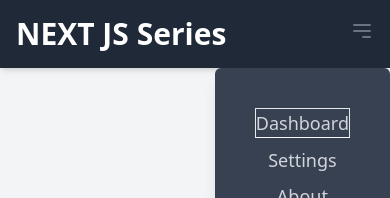
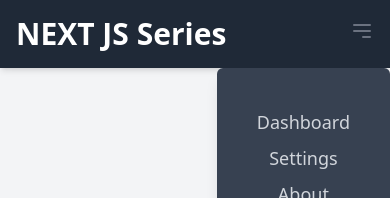
Before and after one commit to ROMANVIKI/nextjs_series, a Next.js app: page / in a window 390 px wide. Both pictures are taken after a click on the button 362 px from the left and 31 px from the top of the page. Shown: the top 198 px of the page. Built offline with nearby package versions, Linux system fonts and the light colour scheme.

Commit message:
rm borders in mob nav

```diff
--- a/app/components/Navbar.jsx
+++ b/app/components/Navbar.jsx
@@ -68,7 +68,7 @@ const Navbar = () => {
           <div className="absolute right-0 p-6 bg-gray-700 text-lg rounded-md shadow-lg">
             <div className="flex flex-col space-y-2 p-4 text-center">
               <Link href="/dashboard">
-                <p className="text-gray-300 cursor-pointer hover:text-white border border-b-zinc-50">
+                <p className="text-gray-300 cursor-pointer hover:text-white">
                   Dashboard
                 </p>
               </Link>
```
